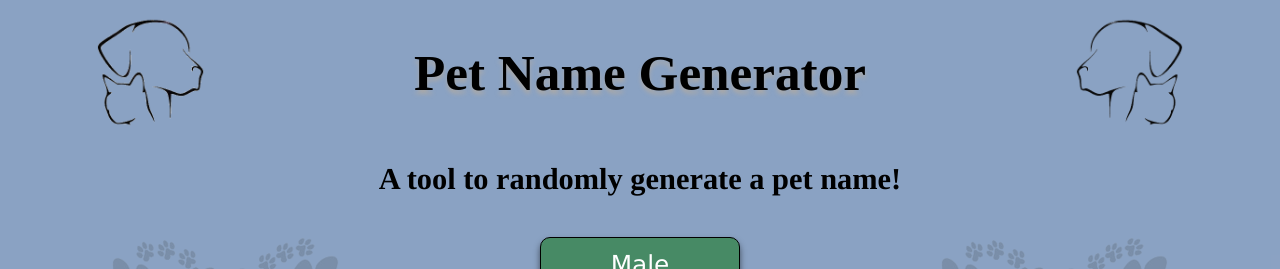
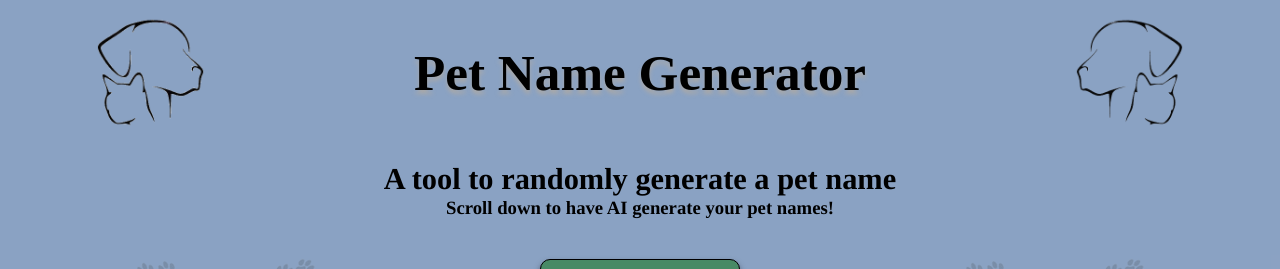
Before and after one commit to Pets-without-names/Jax-Pet-Names, a React (Create React App) app in the folder client/: page / in a window 1280 px wide. Shown: the top 269 px of the page. Built offline with nearby package versions, Linux system fonts and the light colour scheme; no server answers; a web font is replaced by a local one.

Commit message:
added ai h3 to the main component.

```diff
--- a/client/src/components/main.js
+++ b/client/src/components/main.js
@@ -47,7 +47,8 @@ function Main() {
         <meta name='robots' content='index follow' />
         <meta name='viewport' content='width=device-width, initial-scale=1.0' />
       </Helmet>
-      <h2>A tool to randomly generate a pet name!</h2>
+      <h2>A tool to randomly generate a pet name</h2>
+      <h3>Scroll down to have AI generate your pet names!</h3>
       <div className='flex-container'>
         <div className='content'>
           <div className='gender-btn-container'>
--- a/client/src/styles/main.css
+++ b/client/src/styles/main.css
@@ -15,7 +15,8 @@ main {
   z-index: 2;
 }
 
-main h2 {
+main h2,
+main h3 {
   text-align: center;
   margin: 0;
   font-family: Moranga, Times, sans-serif;
--- a/client/src/styles/openai.css
+++ b/client/src/styles/openai.css
@@ -1,4 +1,5 @@
 .openai-container {
+  height: min-content;
   background-color: var(--header-background);
   padding: 1rem;
 }
@@ -127,7 +128,6 @@ li {
   border-radius: 20px;
   padding: 0.5rem 0rem;
   margin: 1rem auto;
-  margin-top: 1rem;
   background-color: var(--results-bg-color);
 }
 
```
